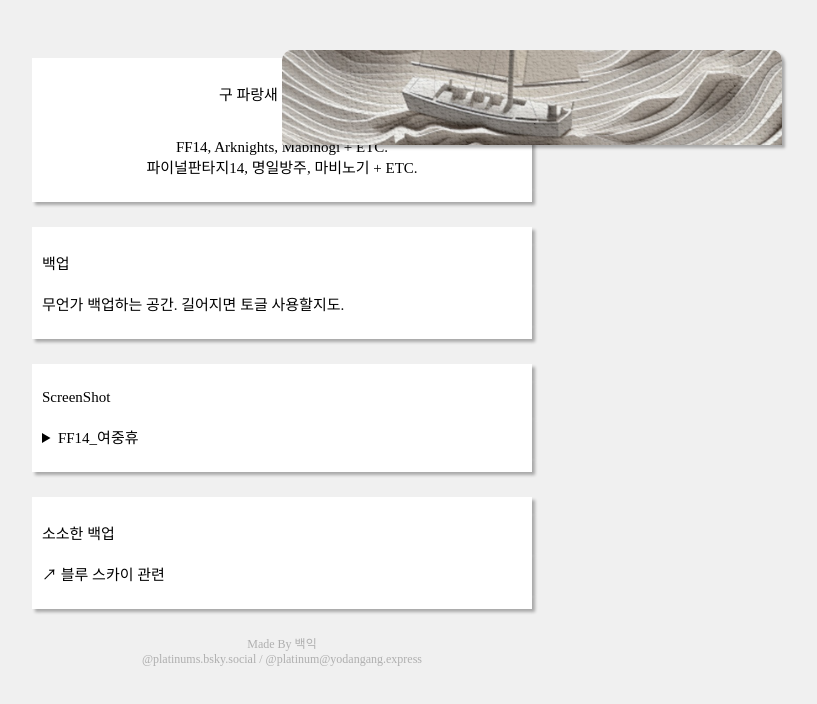
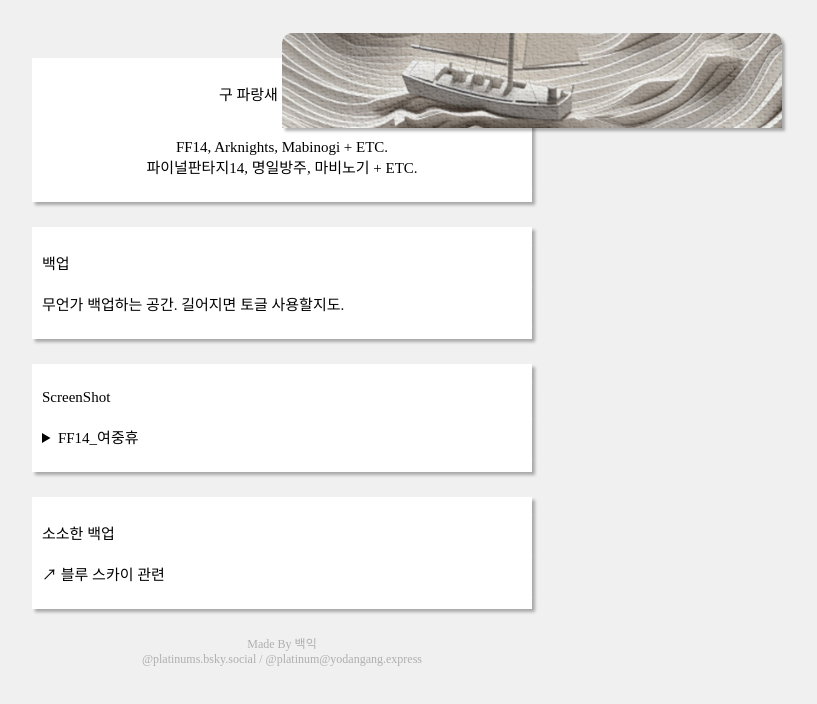
Before and after one commit to ptinum/platinum, a plain HTML site: page index.html in a window 1280 px wide. Shown: the whole page, without its empty margins (358-1175 px from the left). Drawn offline with Linux system fonts and the light colour scheme.

Commit message:
Update index.html

```diff
--- a/index.html
+++ b/index.html
@@ -10,7 +10,7 @@
      document.oncontextmenu = function(){return false;}
     </script>
     <style>
-      .imgbox{position: fixed; top: 50px; width:500px; height:auto; background-color:white; border-top-left-radius:10px; border-top-right-radius:10px; margin-left:auto; margin-right:auto; box-shadow: 3px 3px 3px rgb(0, 0, 0, 0.3);}
+      .imgbox{position: fixed; width:500px; height:auto; background-color:white; border-top-left-radius:10px; border-top-right-radius:10px; margin-left:auto; margin-right:auto; box-shadow: 3px 3px 3px rgb(0, 0, 0, 0.3);}
       .main-box{width:480px; height:auto; background-color:white; padding: 10px; margin-left:auto; margin-right:auto; box-shadow: 3px 3px 3px rgb(0, 0, 0, 0.3); font-size:15px;}
       .blnk-box{width:500px; height:15px; background-color:white; margin-left:auto; margin-right:auto; box-shadow: 3px 3px 3px rgb(0, 0, 0, 0.3);}
       .nobox{width:auto; height:25px;}
```
